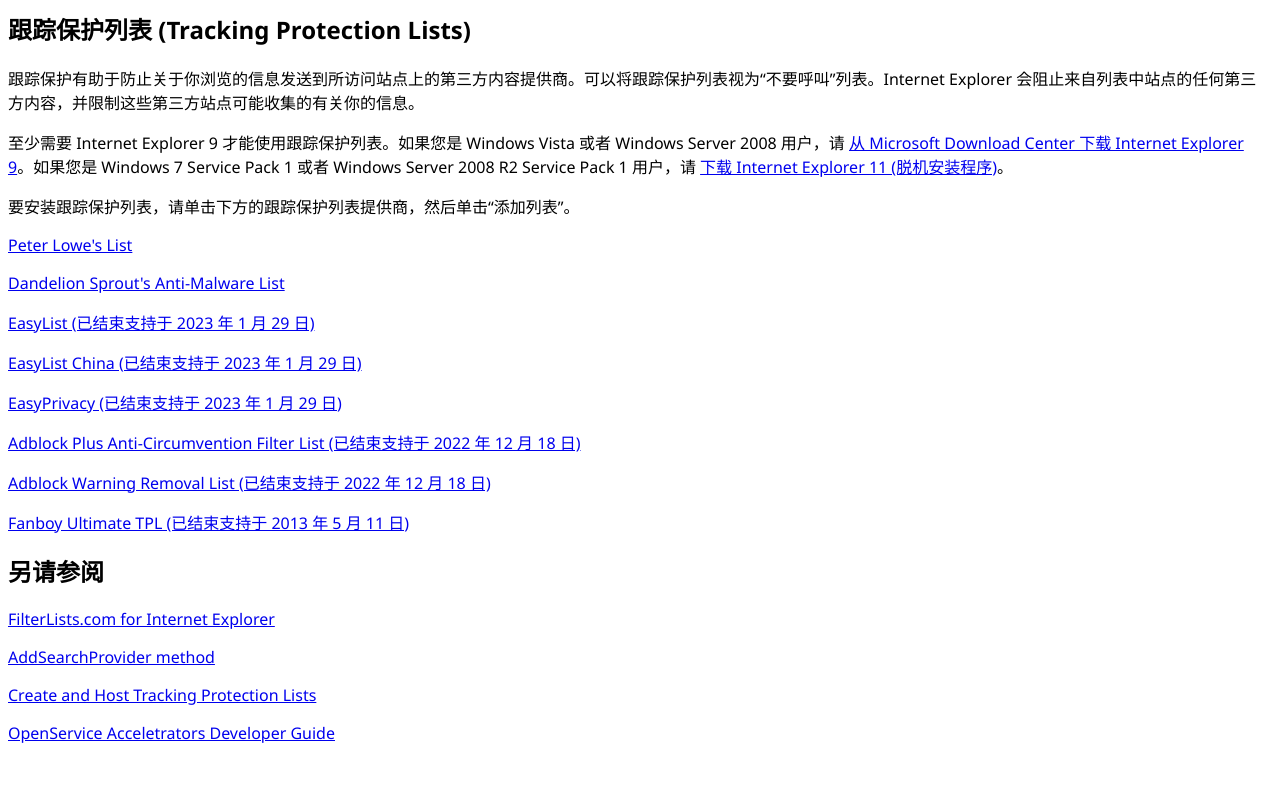
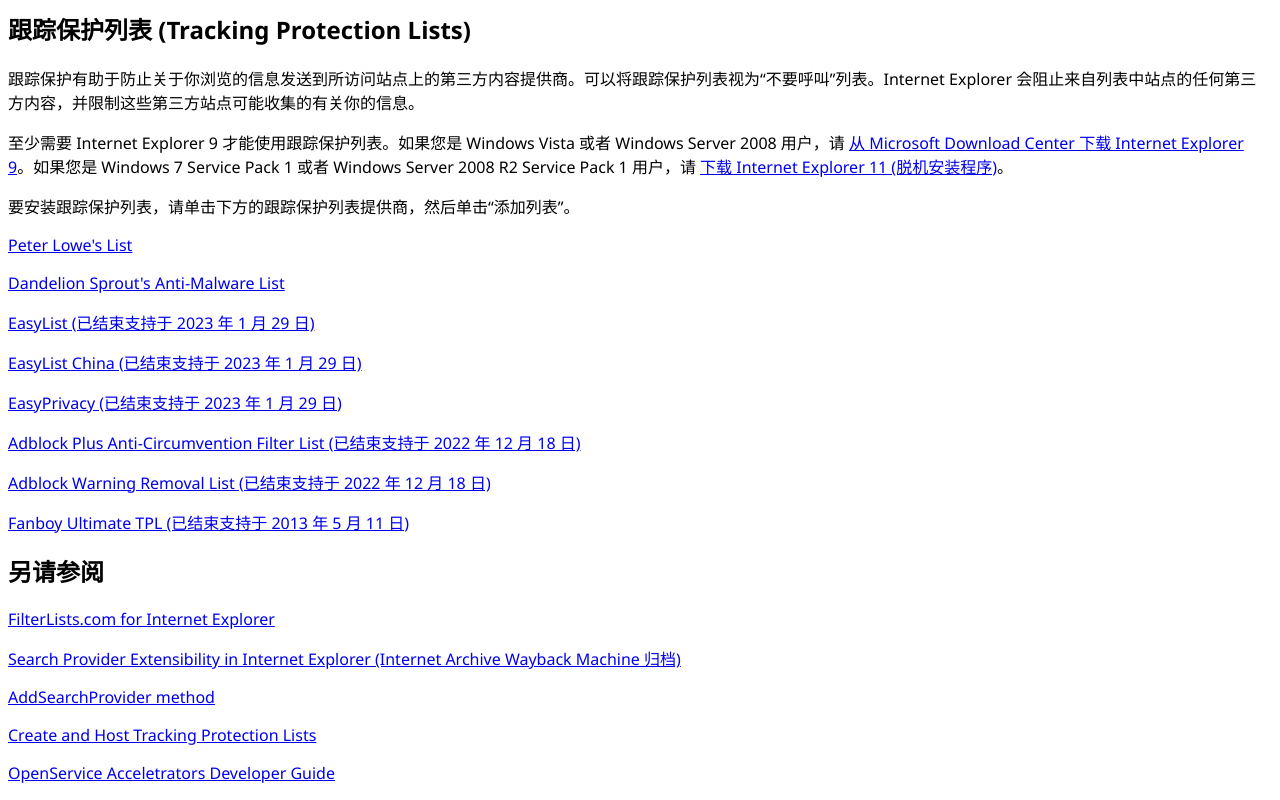
Before and after one commit to chenyiping1995/IE_Post_Install, a plain HTML site: page index.html in a window 1280 px wide. Shown: the part 909-1709 px from the top of the page. Before the commit the page ends 1669 px from the top, so only its background shows below. Drawn offline with Linux system fonts and the light colour scheme.

Commit message:
Add reference link from Wayback Machine.

```diff
--- a/index.html
+++ b/index.html
@@ -108,6 +108,9 @@
 		<a href="https://filterlists.com/tpl">FilterLists.com for Internet Explorer</a>
 	</p>
 	<p>
+		<a href="https://web.archive.org/web/20121130113518/http://msdn.microsoft.com:80/en-us/library/cc848862(VS.85).aspx">Search Provider Extensibility in Internet Explorer (Internet Archive Wayback Machine 归档)</a>
+	</p>
+	<p>
 		<a href="https://learn.microsoft.com/en-us/previous-versions/windows/internet-explorer/ie-developer/platform-apis/ms535931(v=vs.85)">AddSearchProvider method</a>
 	</p>
 	<p>
```
